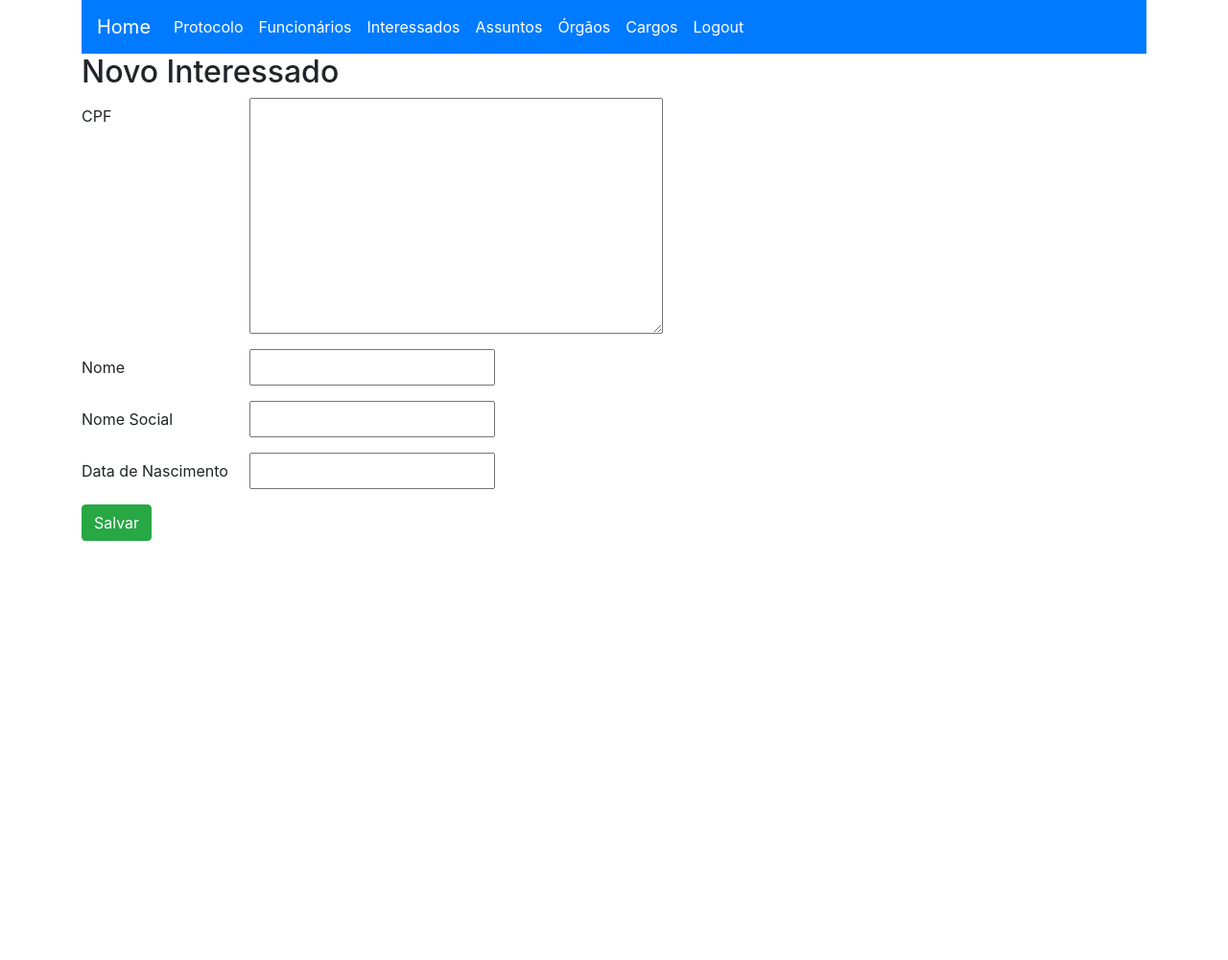
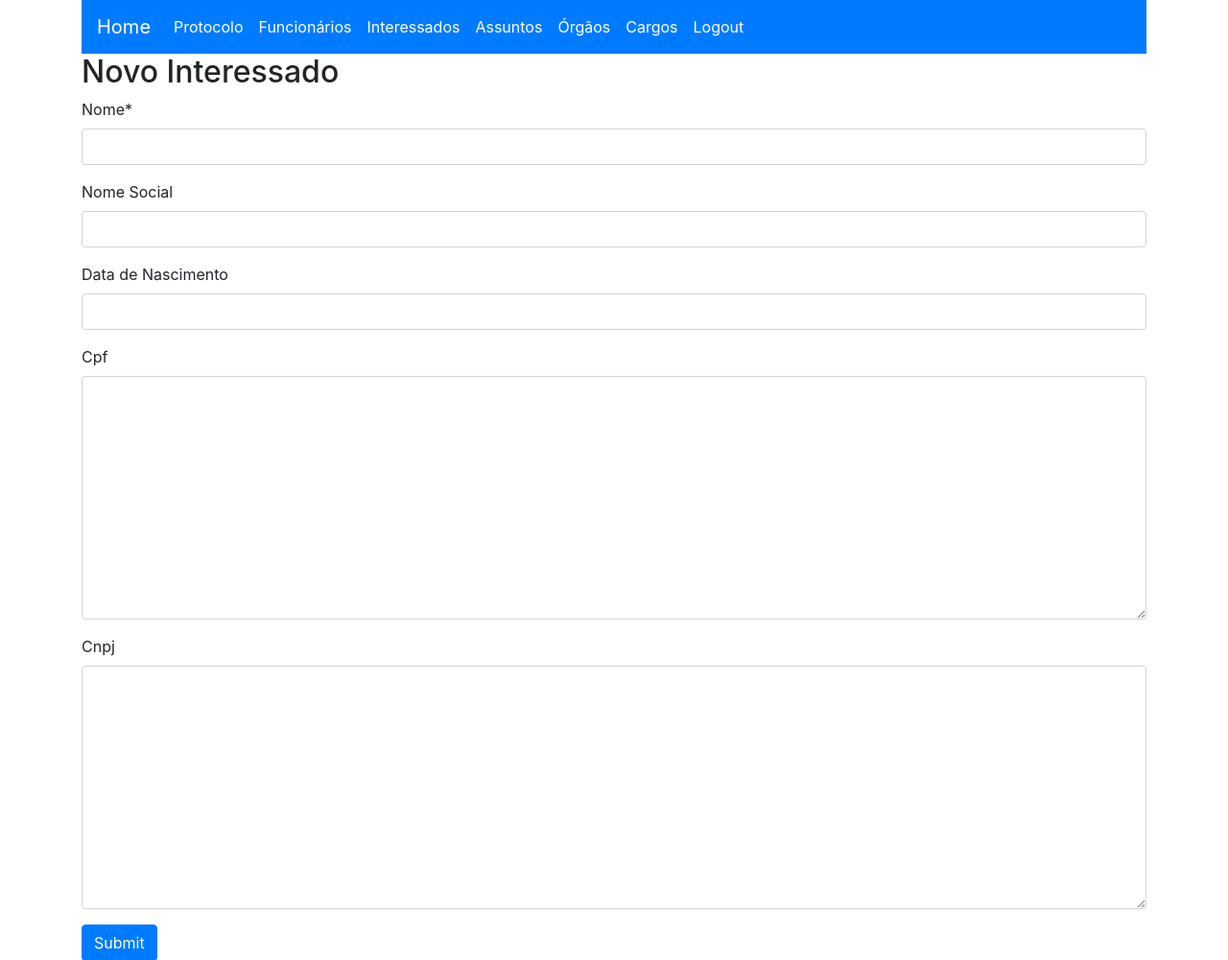
Before and after one commit to wmfinamore/proto-fiesta, a Django app: page /interessados/novo/ in a window 1280 px wide. Shown: the top 1001 px of the page at 96% size. Before the commit the page ends 564 px from the top, so only its background shows below. Run offline with Django 3.2, Linux system fonts and the light colour scheme; the visitor is signed in with stand-in values (Sample User, id 1); parts of the project's set-up code (start-up, migrations or seed data) failed here and were passed over; some libraries are stand-ins or nearby versions.

Commit message:
Refactored Interessado form template to use crispy form

```diff
--- a/apps/interessados/templates/interessados/interessado_form.html
+++ b/apps/interessados/templates/interessados/interessado_form.html
@@ -1,5 +1,6 @@
 {% extends '_base.html' %}
 {% load crispy_forms_tags %}
+{% crispy interessado_form interessado_form.helper %}
 
 {% block main %}
 
@@ -10,28 +11,7 @@
     {% endif %}
     <form method="post">
         {% csrf_token %}
-        {{ form.non_field_errors }}
-        <div class="row mb-3">
-            {{ form.cpf.errors }}
-            <label for="{{ form.cpf.id_for_label }}" class="col-sm-2 col-form-label">CPF</label>
-            {{ form.cpf }}
-        </div>
-        <div class="row mb-3">
-            {{ form.nome.errors }}
-            <label for="{{ form.nome.id_for_label }}" class="col-sm-2 col-form-label">Nome</label>
-            {{ form.nome }}
-        </div>
-        <div class="row mb-3">
-            {{ form.nome_social.errors }}
-            <label for="{{ form.nome_social.id_for_label }}" class="col-sm-2 col-form-label">Nome Social</label>
-            {{ form.nome_social }}
-        </div>
-        <div class="row mb-3">
-            {{ form.data_nascimento.errors }}
-            <label for="{{ form.data_nascimento.id_for_label }}" class="col-sm-2 col-form-label">Data de Nascimento</label>
-            {{ form.data_nascimento }}
-        </div>
-        <input type="submit"  value="Salvar" class="btn btn-success">
+        {% crispy form %}
     </form>
 
 {% endblock %}
```
